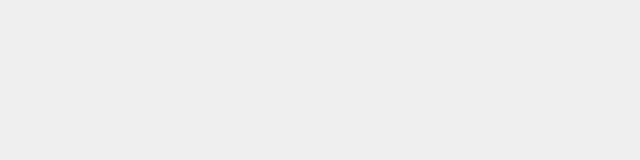
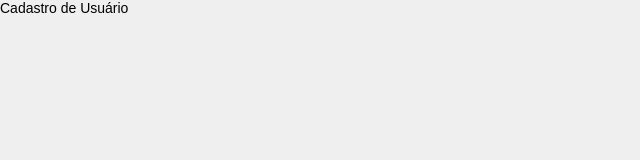
Before and after one commit to SouzaVitoria/Ticket-System, a React (Create React App) app: page /register in a window 1280 px wide. Shown: the top 160 px of the page, without its empty margins (0-640 px from the left). Built offline with nearby package versions, Linux system fonts and the light colour scheme.

Commit message:
routes settings

```diff
--- a/package.json
+++ b/package.json
@@ -9,6 +9,7 @@
     "firebase": "^9.6.7",
     "react": "^17.0.2",
     "react-dom": "^17.0.2",
+    "react-router-dom": "^5.3.0",
     "react-scripts": "5.0.0",
     "web-vitals": "^2.1.4"
   },
--- a/src/App.jsx
+++ b/src/App.jsx
@@ -1,8 +1,11 @@
+import { BrowserRouter } from "react-router-dom"
+import RoutesAll from "./routes"
+
 const App = () => {
   return (
-    <div className="App">
-
-    </div>
+    <BrowserRouter>
+      <RoutesAll />
+    </BrowserRouter>
   );
 }
 
--- /dev/null
+++ b/src/pages/SignIn/SignIn.jsx
@@ -0,0 +1,9 @@
+const SignIn = () => {
+  return (
+    <div className="SignIn">
+      Página de Login
+    </div>
+  );
+}
+
+export default SignIn;
--- /dev/null
+++ b/src/pages/SignUp/SignUp.jsx
@@ -0,0 +1,9 @@
+const SignUp = () => {
+  return (
+    <div className="SignUp">
+      Cadastro de Usuário
+    </div>
+  );
+}
+
+export default SignUp;
--- /dev/null
+++ b/src/routes/Route.jsx
@@ -0,0 +1,27 @@
+import { Route, Redirect } from "react-router-dom"
+
+const RouteWrapper = ({
+  component: Component,
+  isPrivate,
+  ...rest
+}) => {
+
+  const loading = false;
+  const signed = false;
+
+  if (loading) return <div> Loading... </div>
+
+  if (!signed && isPrivate) return <Redirect to="/" />
+  if (signed && !isPrivate) return <Redirect to="/dashboard" />
+
+  return (
+    <Route
+      {...rest}
+      render={props => {
+        return <Component {...props} />
+      }}
+    />
+  );
+}
+
+export default RouteWrapper;
--- /dev/null
+++ b/src/routes/index.jsx
@@ -0,0 +1,16 @@
+import { Switch } from "react-router-dom";
+import SignIn from "../pages/SignIn/SignIn";
+import SignUp from "../pages/SignUp/SignUp";
+import Route from "./Route";
+
+const RoutesAll = () => {
+  console.log("aqui")
+  return (
+    <Switch>
+      <Route exact path="/" component={SignIn} />
+      <Route exact path="/register" component={SignUp} />
+    </Switch>
+  );
+}
+
+export default RoutesAll;
```
Also changed, not shown: src/pages/Dashboard/Dashboard.jsx (added, +9 -0 lines), 1 other file (tests, documents, lock files or other folders).
